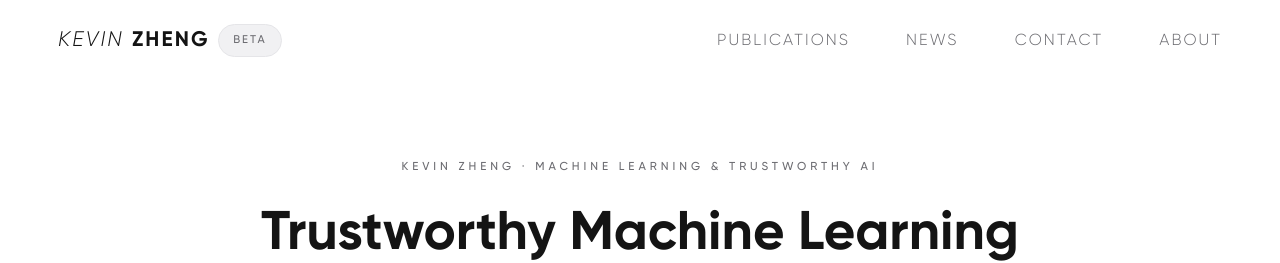
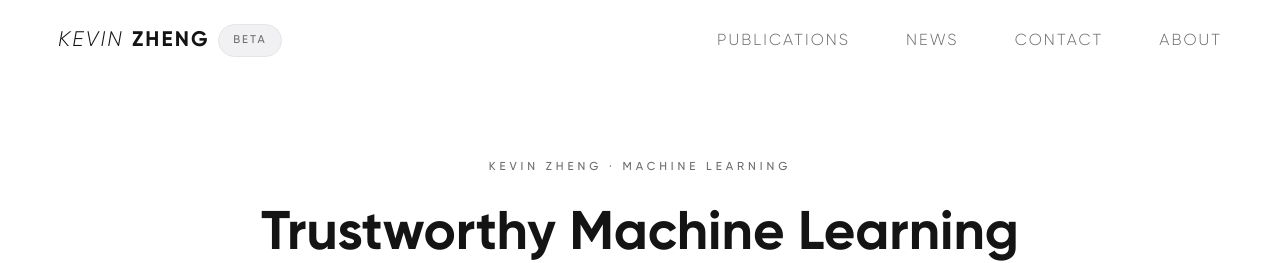
Before and after one commit to kyxzhe/kyxzhe.github.io, a Next.js app: page / in a window 1280 px wide. Shown: the top 263 px of the page. Built offline with nearby package versions, Linux system fonts and the light colour scheme; no server answers.

Commit message:
chore: trim hero badge text

```diff
--- a/src/app/page.tsx
+++ b/src/app/page.tsx
@@ -89,7 +89,7 @@ export default function Home() {
       <main className="flex-1 w-full flex flex-col items-center justify-center text-center px-6 md:px-12 lg:px-16 pb-16 gap-10 md:gap-14">
         <section className="w-full max-w-3xl flex flex-col items-center gap-5 md:gap-6">
           <p className="text-[0.62rem] md:text-[0.72rem] tracking-[0.34em] uppercase text-muted-foreground">
-            KEVIN ZHENG · MACHINE LEARNING & TRUSTWORTHY AI
+            KEVIN ZHENG · MACHINE LEARNING
           </p>
           <h1 className="text-[2.6rem] md:text-[3.4rem] font-bold text-foreground leading-tight">
             Trustworthy Machine Learning
```
